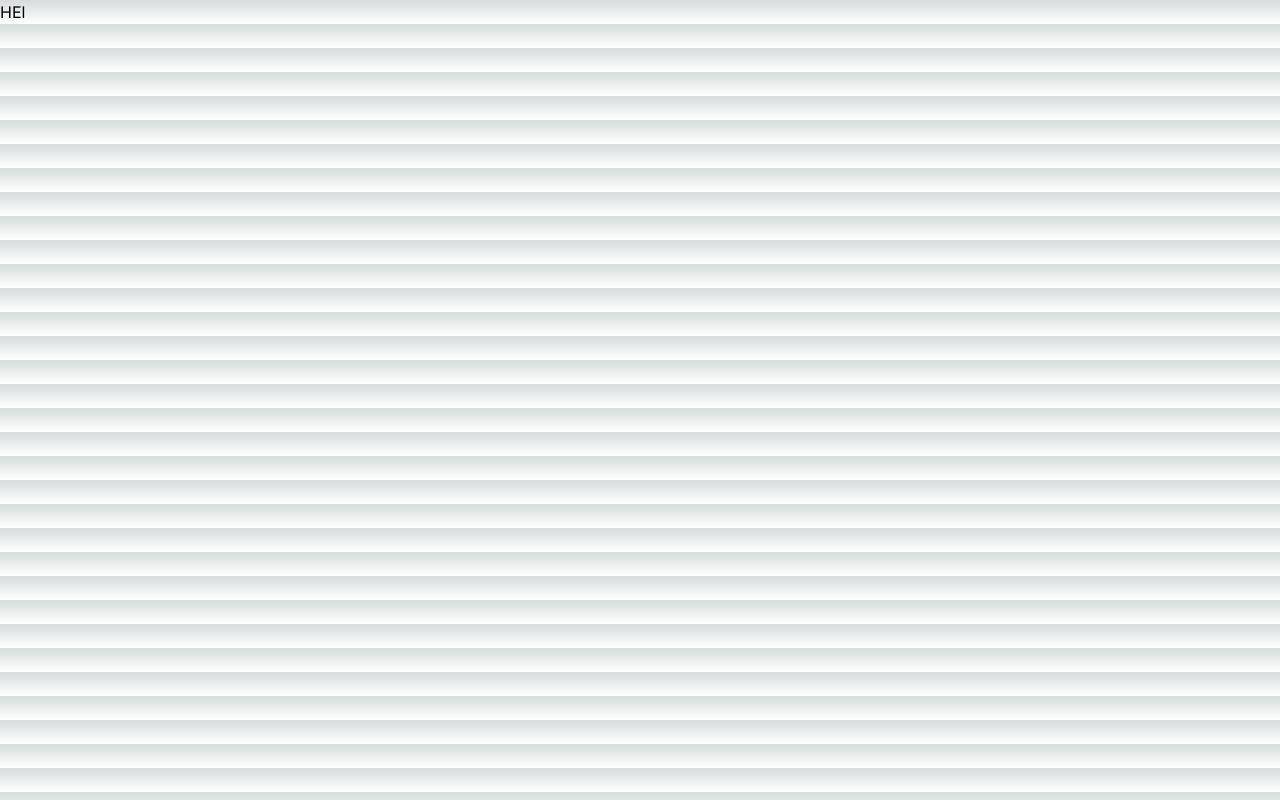
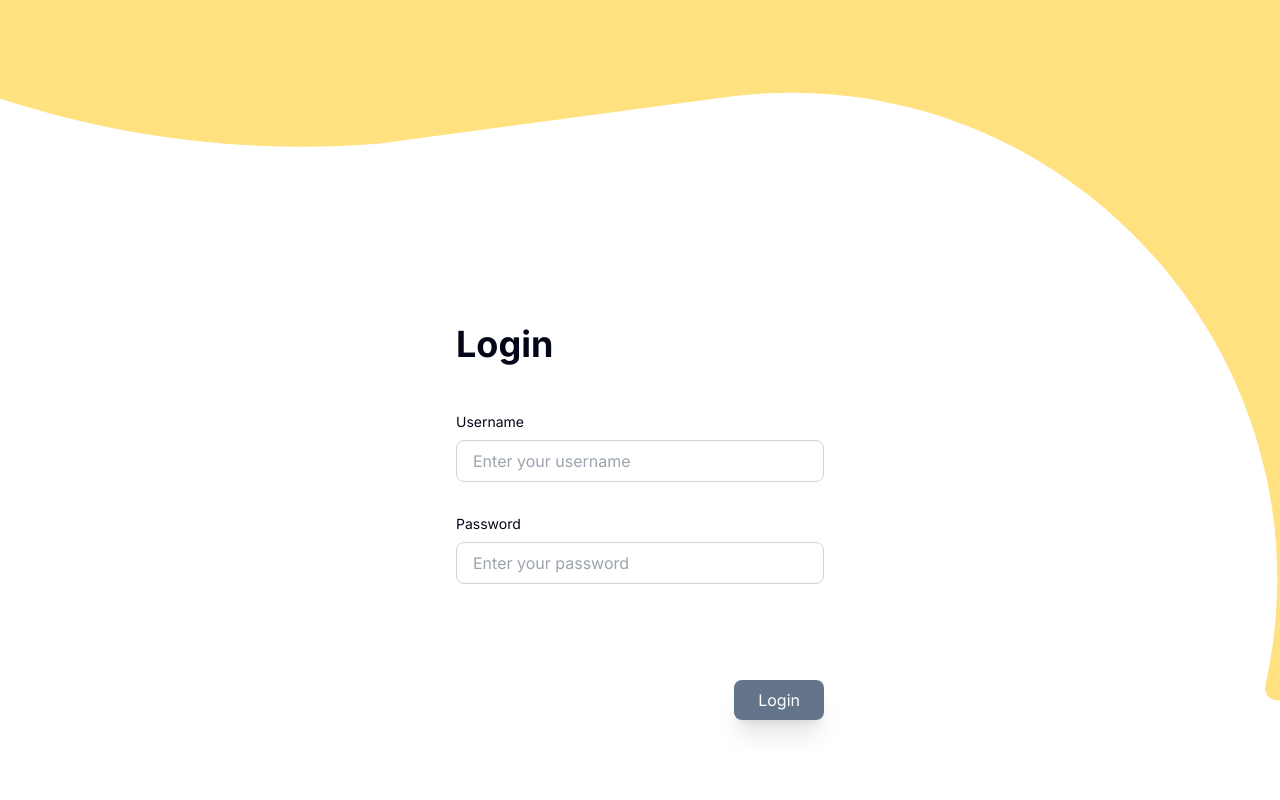
Before and after one commit to AchintyaNigam/OrangeFront, a Next.js app: page /login in a window 1280 px wide. Built offline with nearby package versions, Linux system fonts and the light colour scheme.

Commit message:
login page semi done

```diff
--- /dev/null
+++ b/app/chat/page.tsx
@@ -0,0 +1,11 @@
+import React from 'react';
+
+const page = () => {
+  return (
+    <div>
+      <p>hello</p>
+    </div>
+  );
+}
+
+export default page;
--- a/app/login/page.tsx
+++ b/app/login/page.tsx
@@ -1,11 +1,93 @@
-import React from 'react';
+'use client'
 
-const page = () => {
+import { useState, ChangeEvent, FormEvent } from "react";
+import Image from "next/image";
+import { useRouter } from "next/navigation";
+
+export default function Login() {
+  const [username, setUsername] = useState<string>("");
+  const [password, setPassword] = useState<string>("");
+  const [error, setError] = useState<string>("");
+  const router = useRouter();
+
+  const handleLogin = async (e: FormEvent<HTMLFormElement>) => {
+    e.preventDefault();
+    setError("");
+    try {
+      const response = await fetch("/api/login", {
+        method: "POST",
+        headers: {
+          "Content-Type": "application/json",
+        },
+        body: JSON.stringify({ username, password }),
+      });
+      if (!response.ok) {
+        throw new Error("Invalid credentials");
+      }
+      const data = await response.json();
+      console.log("Login successful", data);
+      // Redirect to another page after successful login
+      router.push("/chat");
+    } catch (err: any) {
+      setError(err.message);
+    }
+  };
+
+  const handleUsernameChange = (e: ChangeEvent<HTMLInputElement>) => {
+    setUsername(e.target.value);
+  };
+
+  const handlePasswordChange = (e: ChangeEvent<HTMLInputElement>) => {
+    setPassword(e.target.value);
+  };
+
   return (
-    <div className='flex'>
-      <p>HEl</p>
-    </div>
+    <main className="flex items-end justify-center min-h-screen bg-white relative">
+      <div className="absolute inset-0 z-0">
+        <Image
+          src="/background.svg"
+          layout="fill"
+          objectFit="cover"
+          alt="Background"
+          priority
+        />
+      </div>
+      <div className="flex flex-col justify-end items-center w-full max-w-md z-10 relative bg-white bg-opacity-0 p-10 rounded-lg">
+        <div className="w-full mb-8">
+          <p className="text-slate-950 text-4xl font-bold">Login</p>
+        </div>
+        <form onSubmit={handleLogin} className="w-full">
+          <div className="py-4">
+            <label className="text-sm text-slate-950 block mb-2">Username</label>
+            <input
+              type="text"
+              value={username}
+              onChange={handleUsernameChange}
+              className="w-full px-4 py-2 border text-slate-950 border-gray-300 rounded-lg focus:outline-none focus:ring-2 focus:ring-blue-500"
+              placeholder="Enter your username"
+            />
+          </div>
+          <div className="py-4">
+            <label className="text-sm text-slate-950 block mb-2">Password</label>
+            <input
+              type="password"
+              value={password}
+              onChange={handlePasswordChange}
+              className="w-full px-4 py-2 border text-slate-950 border-gray-300 rounded-lg focus:outline-none focus:ring-2 focus:ring-blue-500"
+              placeholder="Enter your password"
+            />
+          </div>
+          {error && <p className="text-red-500 text-sm mt-2">{error}</p>}
+          <div className="flex justify-end pt-10 my-10">
+            <button
+              type="submit"
+              className="bg-slate-500 text-white px-6 py-2 rounded-lg shadow-xl hover:bg-blue-600 transition duration-1000"
+            >
+              Login
+            </button>
+          </div>
+        </form>
+      </div>
+    </main>
   );
 }
-
-export default page;
--- a/app/page.tsx
+++ b/app/page.tsx
@@ -1,7 +1,7 @@
+"use-client";
 import Image from "next/image";
 import Link from "next/link";
 
-const handleGetStartedCLick = () => {};
 
 export default function Home() {
   return (
@@ -32,7 +32,7 @@ export default function Home() {
         <div className="absolute bottom-10 right-10">
           <Link href="/login" passHref>
             <button className="bg-slate-500 text-white px-6 py-2 rounded-lg shadow-lg hover:bg-blue-600 transition duration-1000">
-              Get started
+              Get Started
             </button>
           </Link>
         </div>
```
